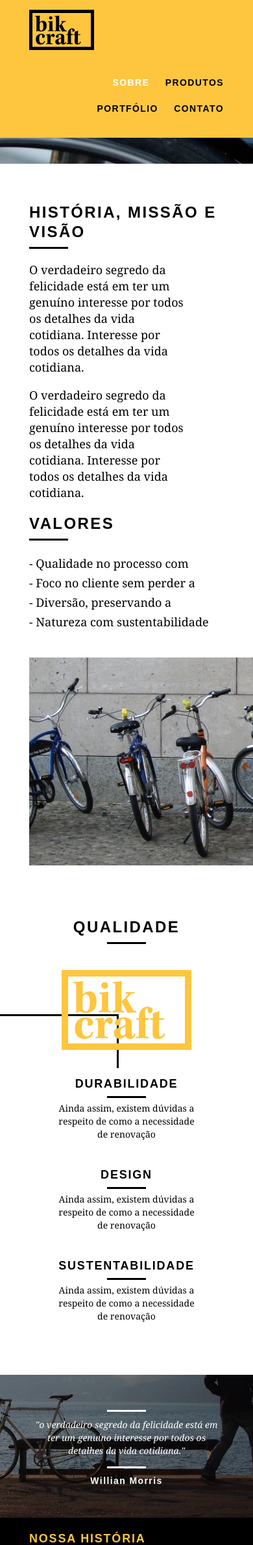
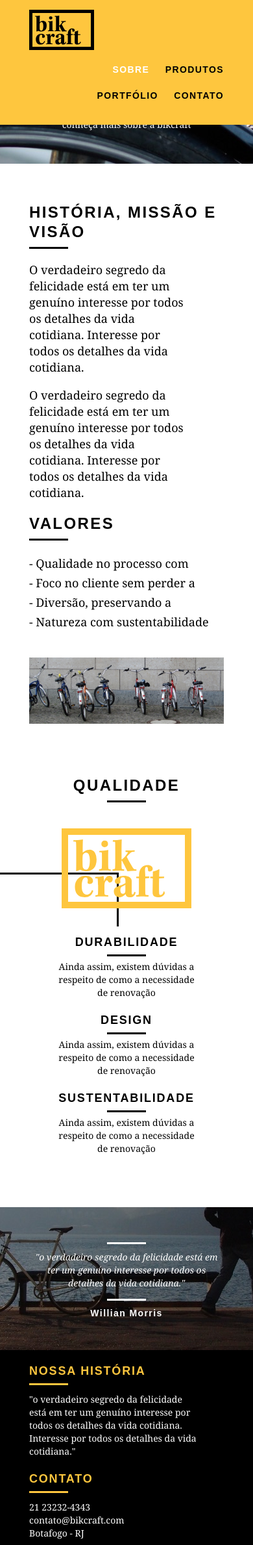
Before and after one commit to WebertiBarbosa/bikcraft, a PHP site: page /sobre.html in a window 390 px wide; the page is wider, and only the part inside the window is pictured. Shown: the top 2378 px of that part at 65% size. Run offline with PHP 8.4, Linux system fonts and the light colour scheme.

Commit message:
tornando o site responsivo

```diff
--- a/web/css/grid.css
+++ b/web/css/grid.css
@@ -76,5 +76,6 @@
 	.grid-1, .grid-2, .grid-3, .grid-4, .grid-5, .grid-6, .grid-7, .grid-8, .grid-9, .grid-10, .grid-11, .grid-12, .grid-13, .grid-14, .grid-15, .grid-16, .grid-1-3 {
 		width: 300px;
 		margin: 0 0 20px 0;
+		float: none;
 	}
 }
--- a/web/css/style.css
+++ b/web/css/style.css
@@ -11,6 +11,7 @@ p {
 
 img {
   display: block;
+  max-width: 100%;
 }
 
 .btn {
```
